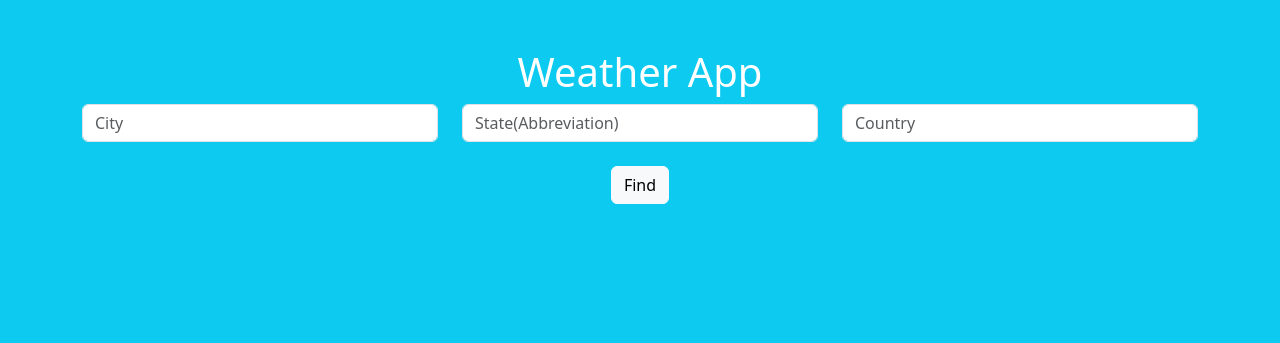
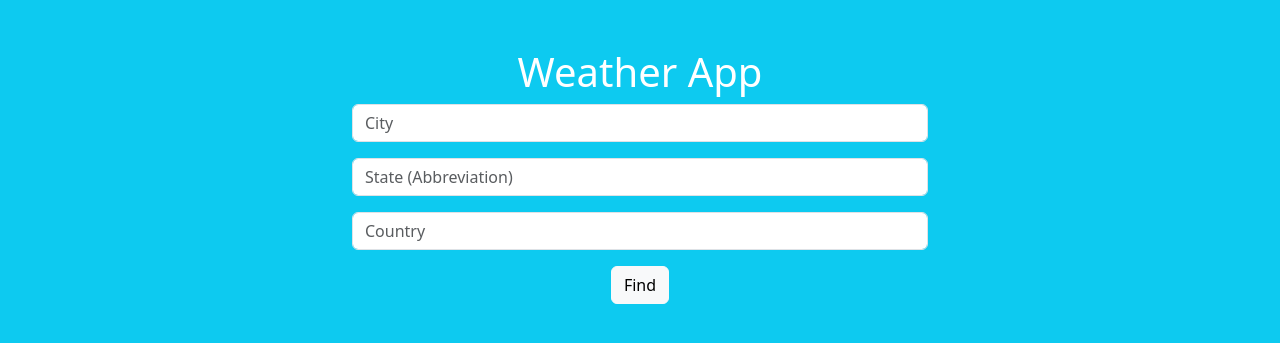
Before and after one commit to its-dhanya/WeatherApp, a Flask app: page / in a window 1280 px wide. Shown: the top 343 px of the page. Run offline with Flask 3, Linux system fonts and the light colour scheme.

Commit message:
Update index.html

```diff
--- a/templates/index.html
+++ b/templates/index.html
@@ -5,32 +5,48 @@
     <meta name="viewport" content="width=device-width, initial-scale=1.0">
     <title>My Weather App</title>
     <link href="https://cdn.jsdelivr.net/npm/bootstrap@5.3.3/dist/css/bootstrap.min.css" rel="stylesheet" integrity="sha384-QWTKZyjpPEjISv5WaRU9OFeRpok6YctnYmDr5pNlyT2bRjXh0JMhjY6hW+ALEwIH" crossorigin="anonymous">
+    <style>
+        body {
+            background-color: #17a2b8; /* Custom background color */
+        }
+        .container {
+            max-width: 600px; /* Limit the width of the form */
+        }
+        .weather-result {
+            margin-top: 20px;
+            font-size: 1.2rem;
+        }
+        .weather-result img {
+            width: 100px; /* Resize icon image */
+        }
+    </style>
 </head>
 <body class="bg-info text-white">
-    <div class="text-center">
+    <div class="container text-center">
         <h1 class="mt-5">Weather App</h1>
         <form action="/" method="post">
-            <div class="container">
-                <div class="row">
-                    <div class="col-sm">
-                        <input type="text" id="cityName" name="cityName" placeholder="City"
-            class="form-control">
-                    </div>
-                    <div class="col-sm">
-                        <input type="text" id="stateName" name="stateName" placeholder="State(Abbreviation)" class="form-control">
-                    </div>
-                    <div class="col-sm">
-                        <input type="text" id="countryName" name="countryName" placeholder="Country" class="form-control">
-                    </div>
-                </div>
+            <div class="mb-3">
+                <input type="text" id="cityName" name="cityName" placeholder="City" class="form-control" required>
             </div>
-            <br>
-            <button class="submit btn btn-light">Find</button>
+            <div class="mb-3">
+                <input type="text" id="stateName" name="stateName" placeholder="State (Abbreviation)" class="form-control" required>
+            </div>
+            <div class="mb-3">
+                <input type="text" id="countryName" name="countryName" placeholder="Country" class="form-control" required>
+            </div>
+            <button type="submit" class="btn btn-light">Find</button>
         </form>
         {% if data %}
-        {{data.main}}:{{data.description}} <br>
-        <img src=" https://openweathermap.org/img/wn/{{data.icon}}@2x.png"  alt="Icon">
-        {{data.temperature}}
+        <div class="weather-result">
+            <h2>{{ data.main }}</h2>
+            <p>{{ data.description }}</p>
+            <img src="https://openweathermap.org/img/wn/{{ data.icon }}@2x.png" alt="Weather Icon">
+            <p><strong>Temperature:</strong> {{ data.temperature }} °C</p>
+        </div>
+        {% elif error %}
+        <div class="alert alert-danger mt-3" role="alert">
+            {{ error }}
+        </div>
         {% endif %}
     </div>
     <script src="https://cdn.jsdelivr.net/npm/bootstrap@5.3.3/dist/js/bootstrap.bundle.min.js" integrity="sha384-YvpcrYf0tY3lHB60NNkmXc5s9fDVZLESaAA55NDzOxhy9GkcIdslK1eN7N6jIeHz" crossorigin="anonymous"></script>
```
